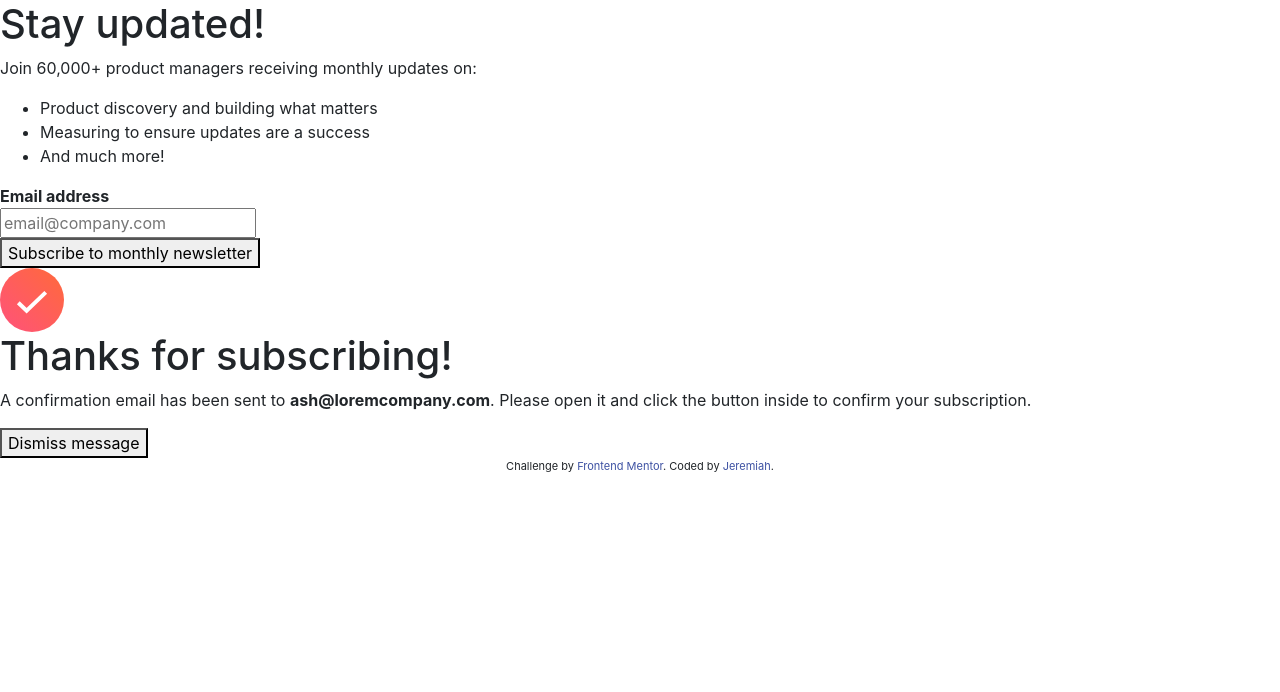
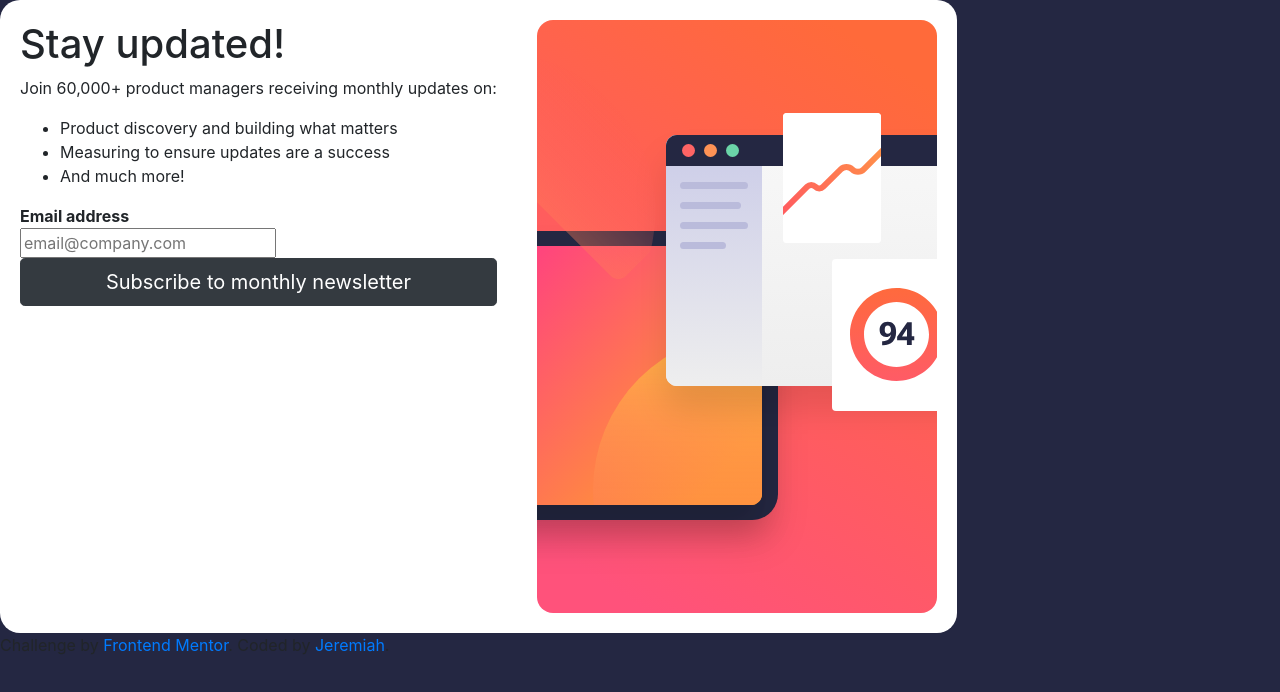
Before and after one commit to JER3MIAH/newsletter-sign-up-page, a plain HTML site: page index.html in a window 1280 px wide. Drawn offline with nearby package versions, Linux system fonts and the light colour scheme.

Commit message:
UPDATE CSS

```diff
--- a/css/styles.css
+++ b/css/styles.css
@@ -1,10 +1,25 @@
-
-
-.attribution {
-  font-size: 11px;
-  text-align: center;
+body {
+  background-color: hsl(234, 29%, 20%);
+  justify-content: center;
+  align-items: center;
+  margin: 0;
 }
 
-.attribution a {
-  color: hsl(228, 45%, 44%);
+.my-container {
+  background-color: hsl(0, 0%, 100%);
+  border-radius: 20px;
+  display: flex;
+  max-width: max-content;
 }
+
+.box {
+  padding: 20px;
+}
+
+.box img {
+  max-width: 100%;
+}
+
+#success-message {
+  display: none;
+}
--- a/index.html
+++ b/index.html
@@ -11,13 +11,13 @@
       sizes="32x32"
       href="./assets/images/favicon-32x32.png"
     />
-    <link rel="stylesheet" href="./css/styles.css" />
     <link
       rel="stylesheet"
       href="https://cdn.jsdelivr.net/npm/bootstrap@4.6.2/dist/css/bootstrap.min.css"
       integrity="sha384-xOolHFLEh07PJGoPkLv1IbcEPTNtaed2xpHsD9ESMhqIYd0nLMwNLD69Npy4HI+N"
       crossorigin="anonymous"
     />
+    <link rel="stylesheet" href="./css/styles.css" />
 
     <title>
       Frontend Mentor | Newsletter sign-up form with success message
@@ -26,6 +26,8 @@
   <body>
     <!-- Sign-up form start -->
 
+    <div class="my-container">
+      <div class="box">
         <h1>Stay updated!</h1>
         <p>Join 60,000+ product managers receiving monthly updates on:</p>
         <ul>
@@ -33,7 +35,6 @@
           <li>Measuring to ensure updates are a success</li>
           <li>And much more!</li>
         </ul>
-
         <strong>Email address</strong> <br />
         <input
           type="email"
@@ -41,12 +42,22 @@
           placeholder="email@company.com"
           id=""
         /><br />
-    <button>Subscribe to monthly newsletter</button><br />
+        <button type="button" class="btn btn-lg btn-block btn-dark">
+          Subscribe to monthly newsletter</button
+        ><br />
+      </div>
+      <div class="box">
+        <img
+          src="./assets/images/illustration-sign-up-desktop.svg"
+          alt="illustration-sign-up"
+        />
+      </div>
+    </div>
 
     <!-- Sign-up form end -->
 
     <!-- Success message start -->
-    <div>
+    <div id="success-message" class="container">
       <img src="./assets/images/icon-success.svg" alt="icon-success" />
       <h1>Thanks for subscribing!</h1>
       <p>
@@ -59,12 +70,6 @@
 
     <!-- Success message end -->
 
-    <div class="attribution">
-      Challenge by
-      <a href="https://www.frontendmentor.io?ref=challenge" target="_blank"
-        >Frontend Mentor</a
-      >. Coded by <a href="#">Jeremiah</a>.
-    </div>
     <script src="./js/script.js"></script>
     <script
       src="https://cdn.jsdelivr.net/npm/jquery@3.5.1/dist/jquery.slim.min.js"
@@ -77,4 +82,12 @@
       crossorigin="anonymous"
     ></script>
   </body>
+  <footer>
+    <div class="attribution">
+      Challenge by
+      <a href="https://www.frontendmentor.io?ref=challenge" target="_blank"
+        >Frontend Mentor</a
+      >. Coded by <a href="#">Jeremiah</a>.
+    </div>
+  </footer>
 </html>
```
Lines whose indentation alone changed are shown as unchanged.
